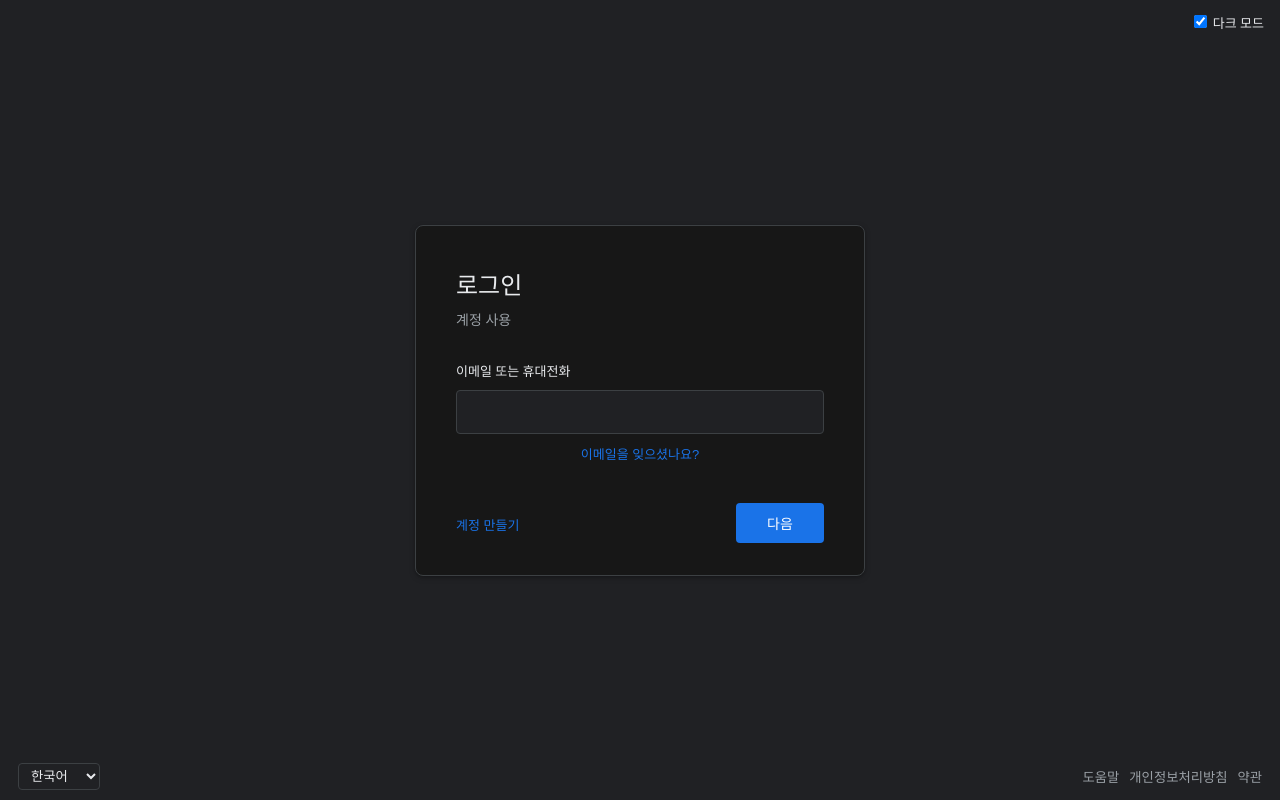
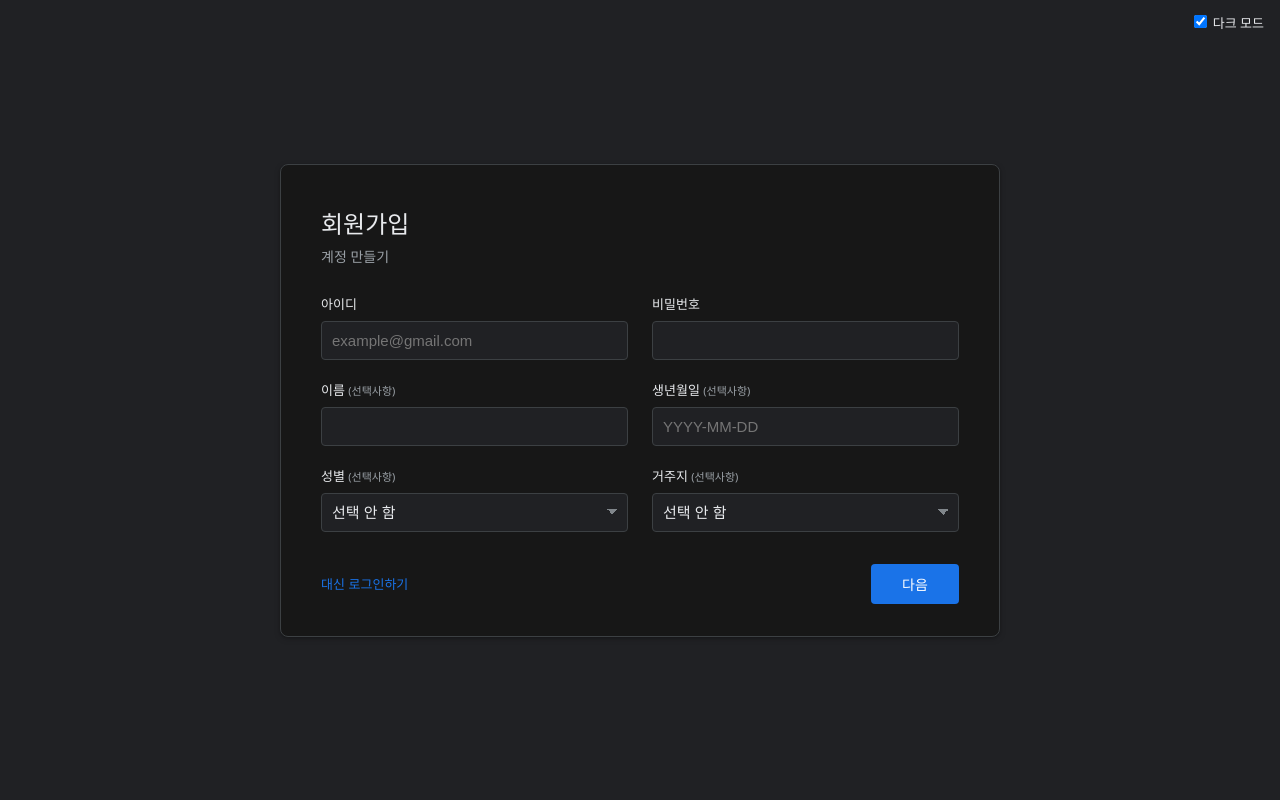
Before and after one commit to leedohyung28/financialCounsel, a React (Create React App) app in the folder frontend/: page /SignUpPage in a window 1280 px wide. Built offline with nearby package versions, Linux system fonts and the light colour scheme.

Commit message:
[ADD] 회원가입 페이지 추가

```diff
--- a/frontend/package.json
+++ b/frontend/package.json
@@ -9,6 +9,7 @@
     "@testing-library/user-event": "^13.5.0",
     "react": "^19.2.3",
     "react-dom": "^19.2.3",
+    "react-router-dom": "^7.11.0",
     "react-scripts": "5.0.1",
     "web-vitals": "^2.1.4"
   },
--- a/frontend/src/App.js
+++ b/frontend/src/App.js
@@ -3,6 +3,8 @@ import AddressSearchPage from "./components/AddressSearchPage";
 import AddressHomePage from "./components/AddressHomePage";
 import React from "react";
 import LoginPage from "./components/LoginPage";
+import SignUpPage from "./components/SignUpPage";
+import { BrowserRouter, Route, Routes } from "react-router-dom";
 
 function App() {
   const [phase, setPhase] = React.useState("home");
@@ -23,7 +25,14 @@ function App() {
   //   <AddressSearchPage initialKeyword={keyword} />
   // );
 
-  return <LoginPage />;
+  return (
+    <BrowserRouter>
+      <Routes>
+        <Route path="/" element={<LoginPage />} />
+        <Route path="/SignUpPage" element={<SignUpPage />} />
+      </Routes>
+    </BrowserRouter>
+  );
 }
 
 export default App;
--- a/frontend/src/components/LoginPage.jsx
+++ b/frontend/src/components/LoginPage.jsx
@@ -1,7 +1,14 @@
 import React, { useState } from "react";
+import { useNavigate } from "react-router-dom";
 import "../styles/LoginPage.css";
 
 export default function LoginPage() {
+  const navigate = useNavigate();
+
+  const moveToSignUp = () => {
+    navigate("./SignUpPage");
+  };
+
   const [isDark, setIsDark] = useState(true);
   const [email, setEmail] = useState("");
 
@@ -40,7 +47,7 @@ export default function LoginPage() {
         </div>
 
         <div className="actions-bottom">
-          <button type="button" className="link-btn">
+          <button type="button" className="link-btn" onClick={moveToSignUp}>
             계정 만들기
           </button>
           <button type="button" className="primary-btn">
--- /dev/null
+++ b/frontend/src/components/SignUpPage.jsx
@@ -0,0 +1,148 @@
+import React, { useState } from "react";
+import "../styles/SignUpPage.css";
+
+export default function SignupPage() {
+  const [isDark, setIsDark] = useState(true);
+
+  const [form, setForm] = useState({
+    userId: "",
+    name: "",
+    birth: "",
+    gender: "",
+    region: "",
+    password: "",
+  });
+
+  const onChange = (e) => {
+    const { name, value } = e.target;
+    setForm((prev) => ({ ...prev, [name]: value }));
+  };
+
+  return (
+    <div className={`root ${isDark ? "theme-dark" : "theme-light"}`}>
+      <div className="theme-toggle">
+        <label>
+          <input
+            type="checkbox"
+            checked={isDark}
+            onChange={() => setIsDark((v) => !v)}
+          />
+          다크 모드
+        </label>
+      </div>
+
+      <div className="signup-card">
+        <div className="title-area">
+          <h1 className="title-main">회원가입</h1>
+          <div className="title-sub">계정 만들기</div>
+        </div>
+
+        <form className="grid-form" onSubmit={(e) => e.preventDefault()}>
+          <div className="field-group">
+            <label className="field-label" htmlFor="userId">
+              아이디
+            </label>
+            <input
+              id="userId"
+              name="userId"
+              className="field-input"
+              value={form.userId}
+              onChange={onChange}
+              placeholder="example@gmail.com"
+              required
+            />
+          </div>
+
+          <div className="field-group">
+            <label className="field-label" htmlFor="password">
+              비밀번호
+            </label>
+            <input
+              id="password"
+              name="password"
+              type="password"
+              className="field-input"
+              value={form.password}
+              onChange={onChange}
+              required
+            />
+          </div>
+
+          <div className="field-group">
+            <label className="field-label" htmlFor="name">
+              이름 <span className="optional">(선택사항)</span>
+            </label>
+            <input
+              id="name"
+              name="name"
+              className="field-input"
+              value={form.name}
+              onChange={onChange}
+            />
+          </div>
+
+          <div className="field-group">
+            <label className="field-label" htmlFor="birth">
+              생년월일 <span className="optional">(선택사항)</span>
+            </label>
+            <input
+              id="birth"
+              name="birth"
+              className="field-input"
+              placeholder="YYYY-MM-DD"
+              value={form.birth}
+              onChange={onChange}
+            />
+          </div>
+
+          <div className="field-group">
+            <label className="field-label" htmlFor="gender">
+              성별 <span className="optional">(선택사항)</span>
+            </label>
+            <select
+              id="gender"
+              name="gender"
+              className="field-input select-input"
+              value={form.gender}
+              onChange={onChange}
+            >
+              <option value="">선택 안 함</option>
+              <option value="male">남성</option>
+              <option value="female">여성</option>
+              <option value="other">기타</option>
+              <option value="no">표시 안 함</option>
+            </select>
+          </div>
+
+          <div className="field-group">
+            <label className="field-label" htmlFor="region">
+              거주지 <span className="optional">(선택사항)</span>
+            </label>
+            <select
+              id="region"
+              name="region"
+              className="field-input select-input"
+              value={form.region}
+              onChange={onChange}
+            >
+              <option value="">선택 안 함</option>
+              <option value="kr">대한민국</option>
+              <option value="us">미국</option>
+              <option value="jp">일본</option>
+              <option value="etc">기타</option>
+            </select>
+          </div>
+        </form>
+
+        <div className="actions-bottom">
+          <button type="button" className="link-btn">
+            대신 로그인하기
+          </button>
+          <button type="button" className="primary-btn">
+            다음
+          </button>
+        </div>
+      </div>
+    </div>
+  );
+}
--- a/frontend/src/styles/LoginPage.css
+++ b/frontend/src/styles/LoginPage.css
@@ -61,7 +61,7 @@ body {
   width: 450px;
   max-width: 94vw;
   padding: 40px 40px 32px;
-  border-radius: 8px;
+  border-radius: 15px;
   box-sizing: border-box;
   box-shadow: 0 1px 2px rgba(0, 0, 0, 0.15), 0 2px 6px rgba(0, 0, 0, 0.2);
 }
--- /dev/null
+++ b/frontend/src/styles/SignUpPage.css
@@ -0,0 +1,156 @@
+@import "./LoginPage.css";
+
+/* Signup 전용 오버라이드 */
+
+.signup-card {
+  width: 720px; /* 로그인 카드보다 가로로 더 길게 */
+  max-width: 96vw;
+  padding: 40px 40px 32px;
+  border-radius: 8px;
+  box-sizing: border-box;
+  box-shadow: 0 1px 2px rgba(0, 0, 0, 0.15), 0 2px 6px rgba(0, 0, 0, 0.2);
+  margin: 40px auto;
+}
+
+/* 테마별 카드 배경/테두리 */
+
+.theme-light .signup-card {
+  background-color: var(--bg-card-light);
+  border: 1px solid var(--border-light);
+}
+
+.theme-dark .signup-card {
+  background-color: var(--bg-card-dark);
+  border: 1px solid var(--border-dark);
+}
+
+/* 타이틀은 로그인과 동일하게 사용 */
+
+.title-area {
+  margin-bottom: 28px;
+}
+
+.title-main {
+  font-size: 24px;
+  font-weight: 400;
+  margin: 0 0 6px;
+}
+
+.title-sub {
+  font-size: 14px;
+  color: var(--text-muted-light);
+}
+
+.theme-dark .title-sub {
+  color: var(--text-muted-dark);
+}
+
+/* 2열 병렬 폼 레이아웃 */
+
+.grid-form {
+  display: grid;
+  grid-template-columns: repeat(2, minmax(0, 1fr));
+  gap: 20px 24px;
+  margin-bottom: 32px;
+}
+
+@media (max-width: 640px) {
+  .grid-form {
+    grid-template-columns: 1fr; /* 모바일에서는 단일 컬럼 */
+  }
+}
+
+.field-group {
+  display: flex;
+  flex-direction: column;
+}
+
+.field-label {
+  font-size: 13px;
+  margin-bottom: 4px;
+}
+
+.optional {
+  font-size: 11px;
+  color: var(--text-muted-light);
+}
+
+.theme-dark .optional {
+  color: var(--text-muted-dark);
+}
+
+/* 인풋은 로그인 페이지 스타일 재사용 */
+
+.field-input {
+  padding: 10px 10px;
+  font-size: 15px;
+  border-radius: 4px;
+  border: 1px solid var(--border-light);
+  background-color: #ffffff;
+  color: #202124;
+  outline: none;
+}
+
+.field-input:focus {
+  border-color: var(--primary);
+  box-shadow: 0 0 0 1px rgba(26, 115, 232, 0.2);
+}
+
+.theme-dark .field-input {
+  background-color: #202124;
+  border-color: var(--border-dark);
+  color: var(--text-main-dark);
+}
+
+.theme-dark .field-input:focus {
+  border-color: var(--primary);
+  box-shadow: 0 0 0 1px rgba(26, 115, 232, 0.4);
+}
+
+.select-input {
+  appearance: none;
+  -webkit-appearance: none;
+  -moz-appearance: none;
+  background-image: linear-gradient(45deg, transparent 50%, #80868b 50%),
+    linear-gradient(135deg, #80868b 50%, transparent 50%);
+  background-position: calc(100% - 14px) 50%, calc(100% - 9px) 50%;
+  background-size: 6px 6px, 6px 6px;
+  background-repeat: no-repeat;
+}
+
+/* 액션 버튼은 로그인과 비슷하게 */
+
+.actions-bottom {
+  display: flex;
+  justify-content: space-between;
+  align-items: center;
+}
+
+.link-btn {
+  margin: 0;
+  padding: 0;
+  border: none;
+  background: none;
+  color: var(--primary);
+  font-size: 13px;
+  cursor: pointer;
+}
+
+.link-btn:hover {
+  text-decoration: underline;
+}
+
+.primary-btn {
+  min-width: 88px;
+  padding: 10px 24px;
+  border-radius: 4px;
+  border: none;
+  background-color: var(--primary);
+  color: #ffffff;
+  font-size: 14px;
+  cursor: pointer;
+}
+
+.primary-btn:hover {
+  background-color: var(--primary-hover);
+}
```
Also changed, not shown: 1 other file (tests, documents, lock files or other folders).
